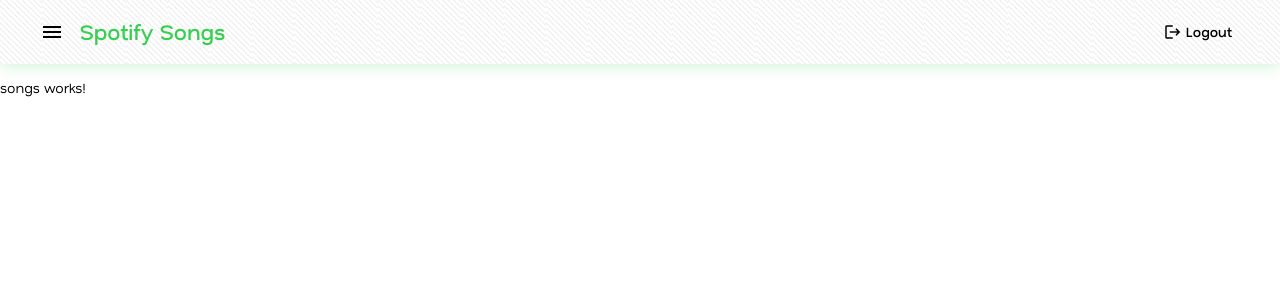
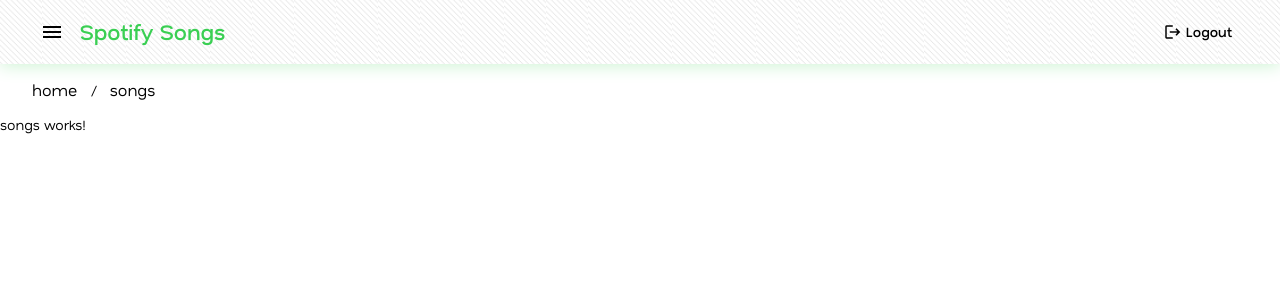
Before and after one commit to suenoctisay/Project-SpotifySongs, an Angular app: page /songs in a window 1280 px wide. Shown: the top 300 px of the page. Built offline with nearby package versions, Linux system fonts and the light colour scheme.

Commit message:
style: criação e estilização do componente breadcrumb

```diff
--- /dev/null
+++ b/src/app/core/main-layout/breadcrumb/breadcrumb.html
@@ -0,0 +1,15 @@
+<nav class="breadcrumb">
+  <ng-container>
+      <ng-container>
+        <a class="breadcrumb_nav-item">
+          home
+        </a>
+        <span class="breadcrumb_nav-item-divider"> / </span>
+      </ng-container>
+      <ng-container>
+        <span class="breadcrumb_nav-item">
+          songs
+        </span>
+      </ng-container>
+  </ng-container>
+</nav>
--- /dev/null
+++ b/src/app/core/main-layout/breadcrumb/breadcrumb.scss
@@ -0,0 +1,20 @@
+:host{
+  .breadcrumb{
+    padding: 16px 32px 0 32px;
+    &_nav-item-a{
+      color: var(--green-spotify);
+      font-size: var(--small);
+    }
+    &_nav-item-divider{
+      padding: 0 8px;
+    }
+    &_nav-item{
+      font-size: var(--small);
+    }
+    a:hover{
+      cursor: pointer;
+      font-weight: var(--semi-bold);
+      border-bottom: 1px solid var(--green-spotify);
+    }
+  }
+}
--- a/src/app/pages/songs/songs.html
+++ b/src/app/pages/songs/songs.html
@@ -1,2 +1,3 @@
 <app-header></app-header>
+<app-breadcrumb></app-breadcrumb>
 <p>songs works!</p>
--- a/src/app/pages/songs/songs.ts
+++ b/src/app/pages/songs/songs.ts
@@ -1,13 +1,15 @@
 import { Component } from '@angular/core';
 
 import { HeaderCompoenent } from "../../core/main-layout/header/header";
+import { BreadcrumbComponent } from '../../core/main-layout/breadcrumb/breadcrumb';
 
 @Component({
   selector: 'app-songs',
   templateUrl: './songs.html',
   styleUrl: './songs.scss',
   imports: [
-    HeaderCompoenent
+    HeaderCompoenent,
+    BreadcrumbComponent
   ],
 })
 
```
Also changed, not shown: src/app/core/main-layout/breadcrumb/breadcrumb.ts (added, +10 -0 lines), 1 other file (tests, documents, lock files or other folders).
